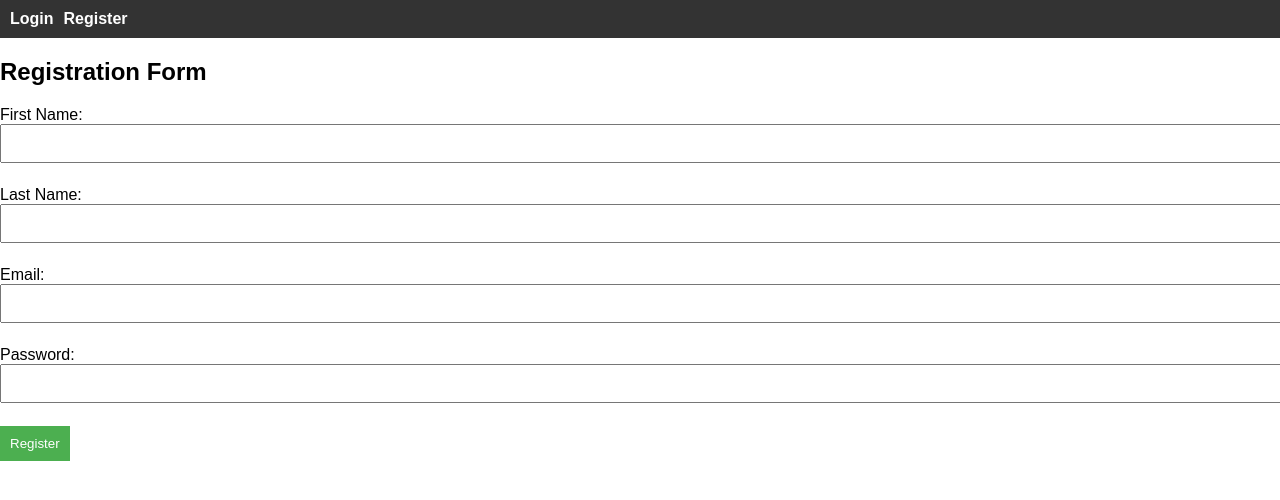
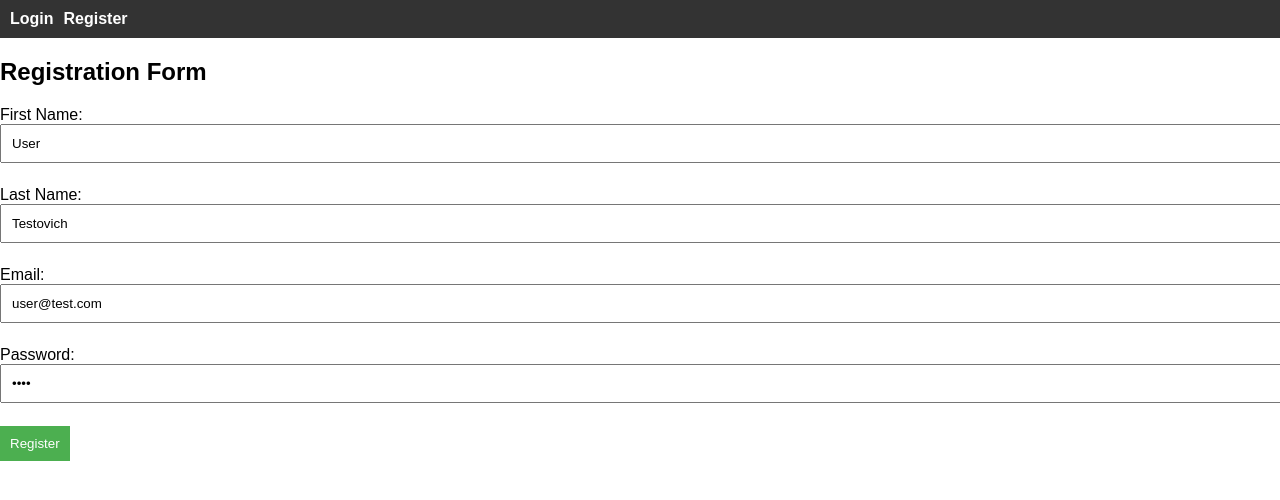
Before and after one commit to narekkarimyan/aidevday-team-1-front, a React (Create React App) app: page /register in a window 1280 px wide. Shown: the top 500 px of the page. Built offline with nearby package versions, Linux system fonts and the light colour scheme.

Commit message:
mock for creds on register screen

```diff
--- a/src/RegistrationForm.js
+++ b/src/RegistrationForm.js
@@ -6,10 +6,10 @@ import Modal from "./Modal";
 
 const RegistrationForm = () => {
     const [formData, setFormData] = useState({
-        firstName: '',
-        lastName: '',
-        email: '',
-        password: '',
+        firstName: 'User',
+        lastName: 'Testovich',
+        email: 'user@test.com',
+        password: '1234',
     });
     const [isExpiryModalShown, setVisible] = useState(false)
 
```
